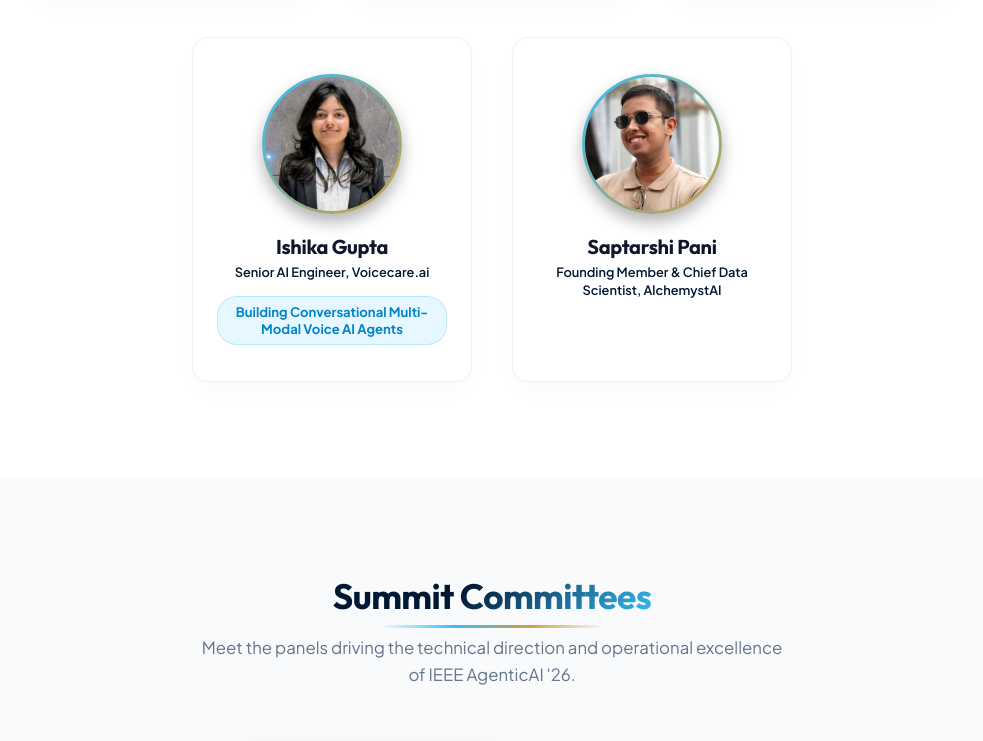
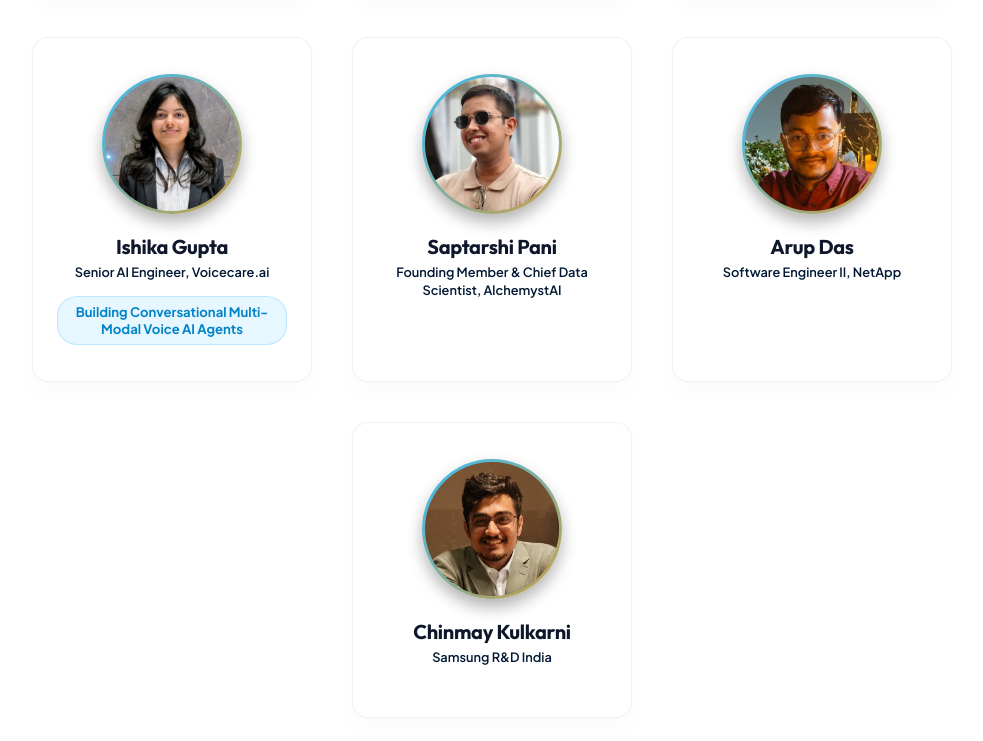
Before and after one commit to pavanmgowda20/agenticai-sample, a website built with Vite: page index.html in a window 1280 px wide. Shown: the part 4717-5458 px from the top of the page, without its empty margins (148-1131 px from the left). Built offline with nearby package versions, Linux system fonts and the light colour scheme.

Commit message:
Add Arup Das and Chinmay Kulkarni to speakers, update Dr. Shreevyas photo, and adjust photo framing

```diff
--- a/index.html
+++ b/index.html
@@ -339,6 +339,24 @@
           <h4 class="member-name" style="font-size: 1.25rem; margin-bottom: 0.35rem;">Saptarshi Pani</h4>
           <p class="member-designation" style="font-weight: 600; color: #001833; margin-bottom: 0.85rem;">Founding Member & Chief Data Scientist, AlchemystAI</p>
         </div>
+
+        <!-- Arup Das -->
+        <div class="committee-card" style="padding: 2.25rem 1.5rem; text-align: center;">
+          <div class="member-image-wrapper" style="width: 140px; height: 140px;">
+            <img src="assets/arupdas.jpeg" alt="Arup Das" class="member-image" style="object-position: center 25%;">
+          </div>
+          <h4 class="member-name" style="font-size: 1.25rem; margin-bottom: 0.35rem;">Arup Das</h4>
+          <p class="member-designation" style="font-weight: 600; color: #001833; margin-bottom: 0.85rem;">Software Engineer II, NetApp</p>
+        </div>
+
+        <!-- Chinmay Kulkarni -->
+        <div class="committee-card" style="padding: 2.25rem 1.5rem; text-align: center;">
+          <div class="member-image-wrapper" style="width: 140px; height: 140px;">
+            <img src="assets/chinmay (1).jpeg" alt="Chinmay Kulkarni" class="member-image">
+          </div>
+          <h4 class="member-name" style="font-size: 1.25rem; margin-bottom: 0.35rem;">Chinmay Kulkarni</h4>
+          <p class="member-designation" style="font-weight: 600; color: #001833; margin-bottom: 0.85rem;">Samsung R&D India</p>
+        </div>
       </div>
     </div>
   </section>
@@ -410,7 +428,7 @@
               <!-- Dr. Shreevyas -->
               <div class="committee-card">
                 <div class="member-image-wrapper">
-                  <img src="assets/Dr.Shreevyas-3.jpeg" alt="Dr. Shreevyas" class="member-image">
+                  <img src="assets/shreevyas.png" alt="Dr. Shreevyas" class="member-image" style="object-position: 40% top;">
                 </div>
                 <h4 class="member-name">Dr. Shreevyas</h4>
                 <p class="member-designation">Project Director, Karnataka AI Cell</p>
@@ -623,7 +641,7 @@
         <p class="empty-card-desc" style="margin-bottom: 1.5rem;">
           Reach out directly to Dr. Madhan Raj K (General Chair) for summit details, sponsorship inquiries, and speaker coordination.
         </p>
-        <a href="mailto:Madhan.raj@ieee.org" class="empty-card-action" style="font-size: 1.05rem; padding: 0.85rem 2rem;">
+        <a href="mailto:Madhan.raj@ieee.org" class="empty-card-action" style="font-size: 1.05rem; padding: 0.85rem 2rem; text-transform: none;">
           Madhan.raj@ieee.org
         </a>
       </div>
```
Also changed, not shown: assets/arupdas.jpeg (added), assets/shreevyas.png (added).
